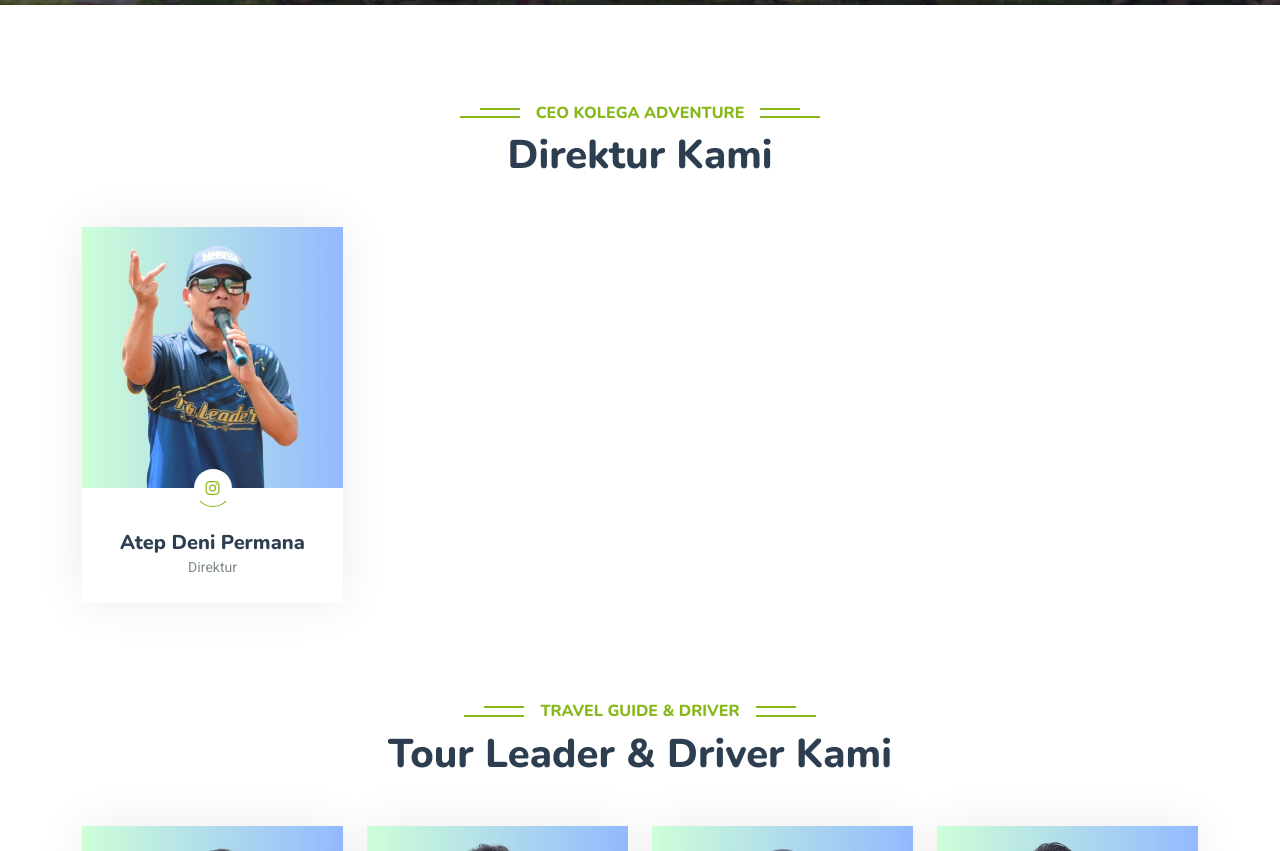
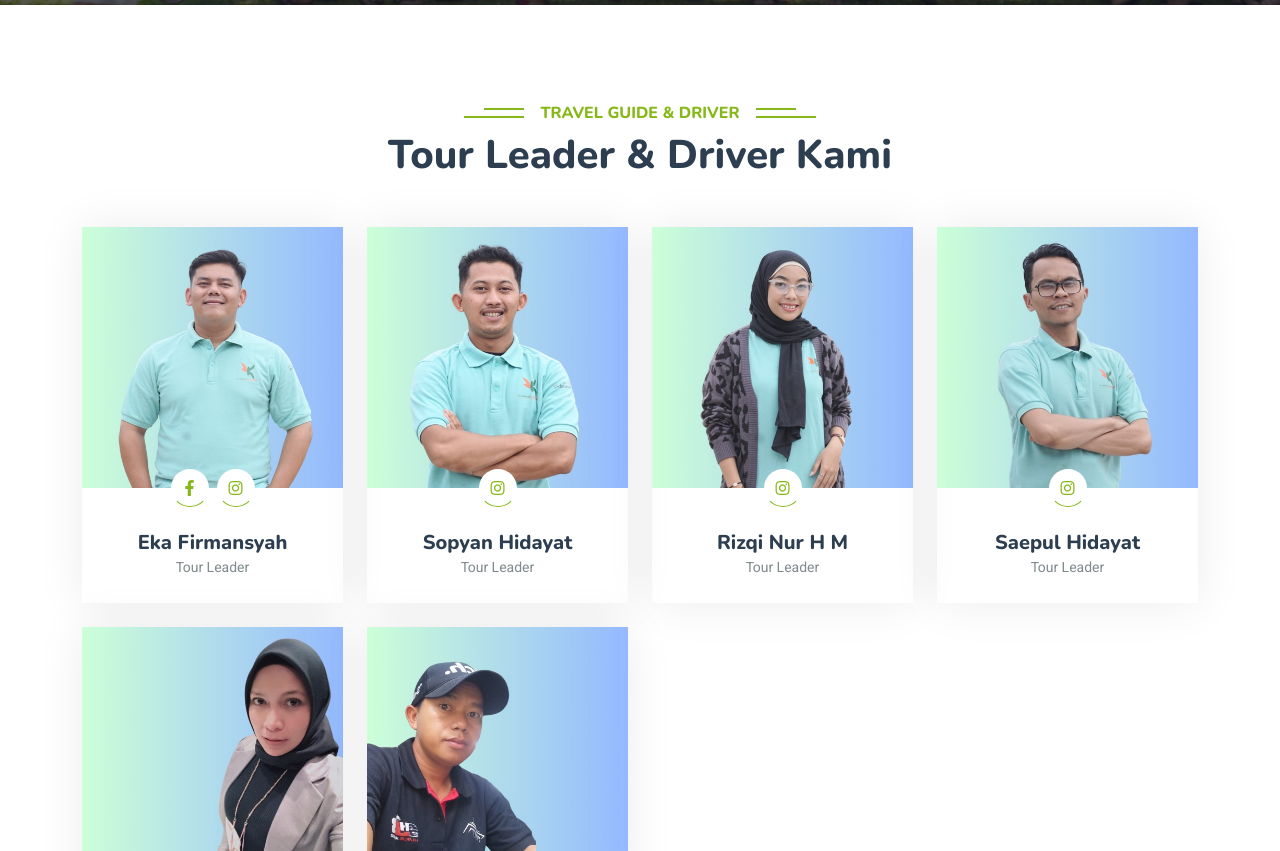
Before and after one commit to KolegaAdventure/id, a plain HTML site: page tentang kami.html in a window 1280 px wide. Shown: the part 549-1400 px from the top of the page. Drawn offline with nearby package versions, Linux system fonts and the light colour scheme.

Commit message:
Update tentang kami.html

```diff
--- a/tentang kami.html
+++ b/tentang kami.html
@@ -116,34 +116,6 @@
         </div>
     </div>
     <!-- Navbar & Hero End -->
-
-
-       <!-- Team Start -->
-    <div class="container-xxl py-5">
-        <div class="container">
-            <div class="text-center wow fadeInUp" data-wow-delay="0.1s">
-                <h6 class="section-title bg-white text-center text-primary px-3">CEO Kolega Adventure</h6>
-                <h1 class="mb-5">Direktur Kami</h1>
-            </div>
-            <div class="row g-4">
-                <div class="col-lg-3 col-md-6 wow fadeInUp" data-wow-delay="0.1s">
-                    <div class="team-item">
-                        <div class="overflow-hidden">
-                            <img class="img-fluid" src="img/team-99.jpg" alt="">
-                        </div>
-                        <div class="position-relative d-flex justify-content-center" style="margin-top: -19px;">
-                            <a class="btn btn-square mx-1" href="https://www.instagram.com/atep_deni_permana/"><i class="fab fa-instagram"></i></a>
-                        </div>
-                        <div class="text-center p-4">
-                            <h5 class="mb-0">Atep Deni Permana</h5>
-                            <small>Direktur</small>
-                        </div>
-                    </div>
-                </div>
-            </div>
-        </div>
-    </div>
-    <!-- Team End -->
 
 
   <!-- Team Start -->
```
